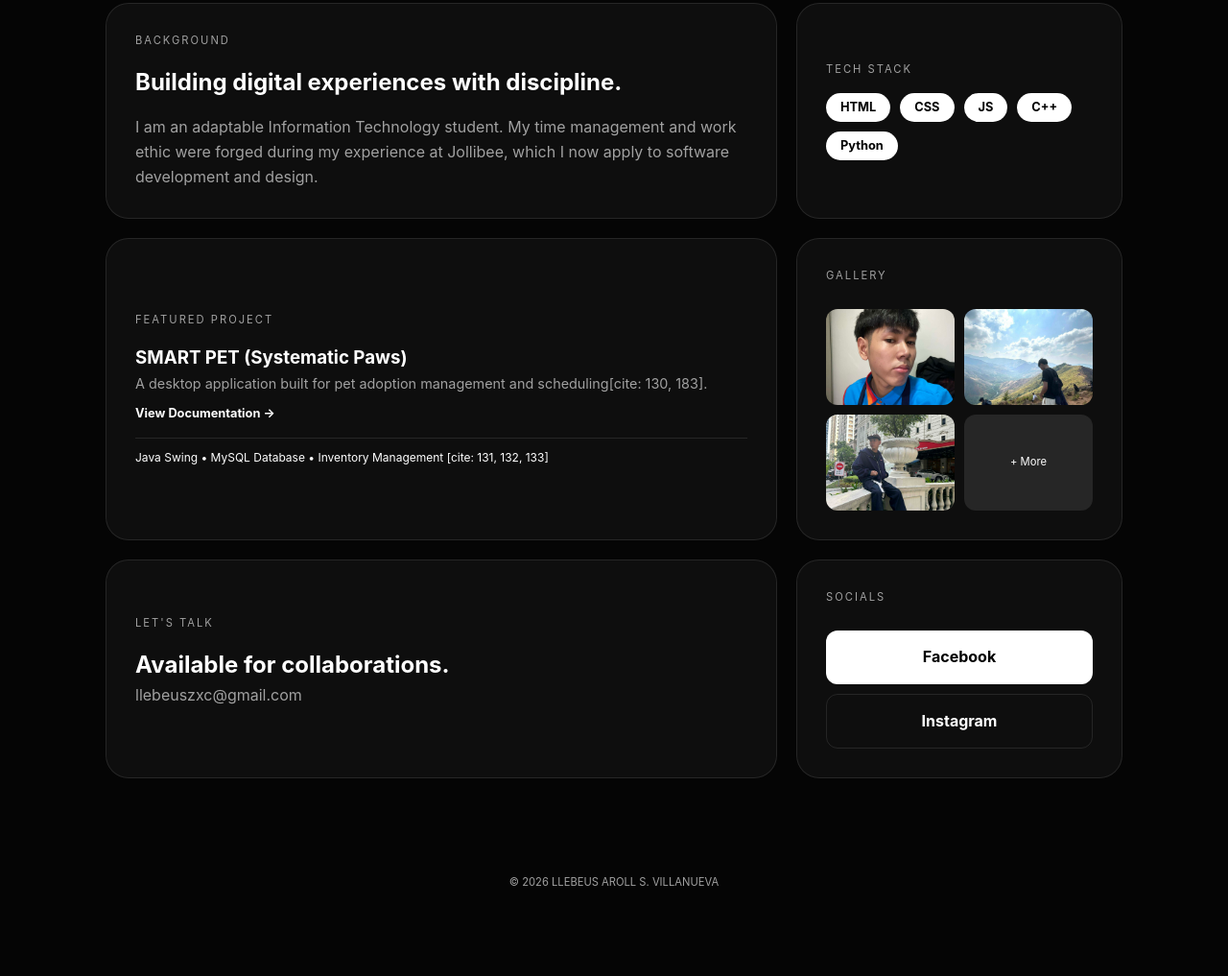
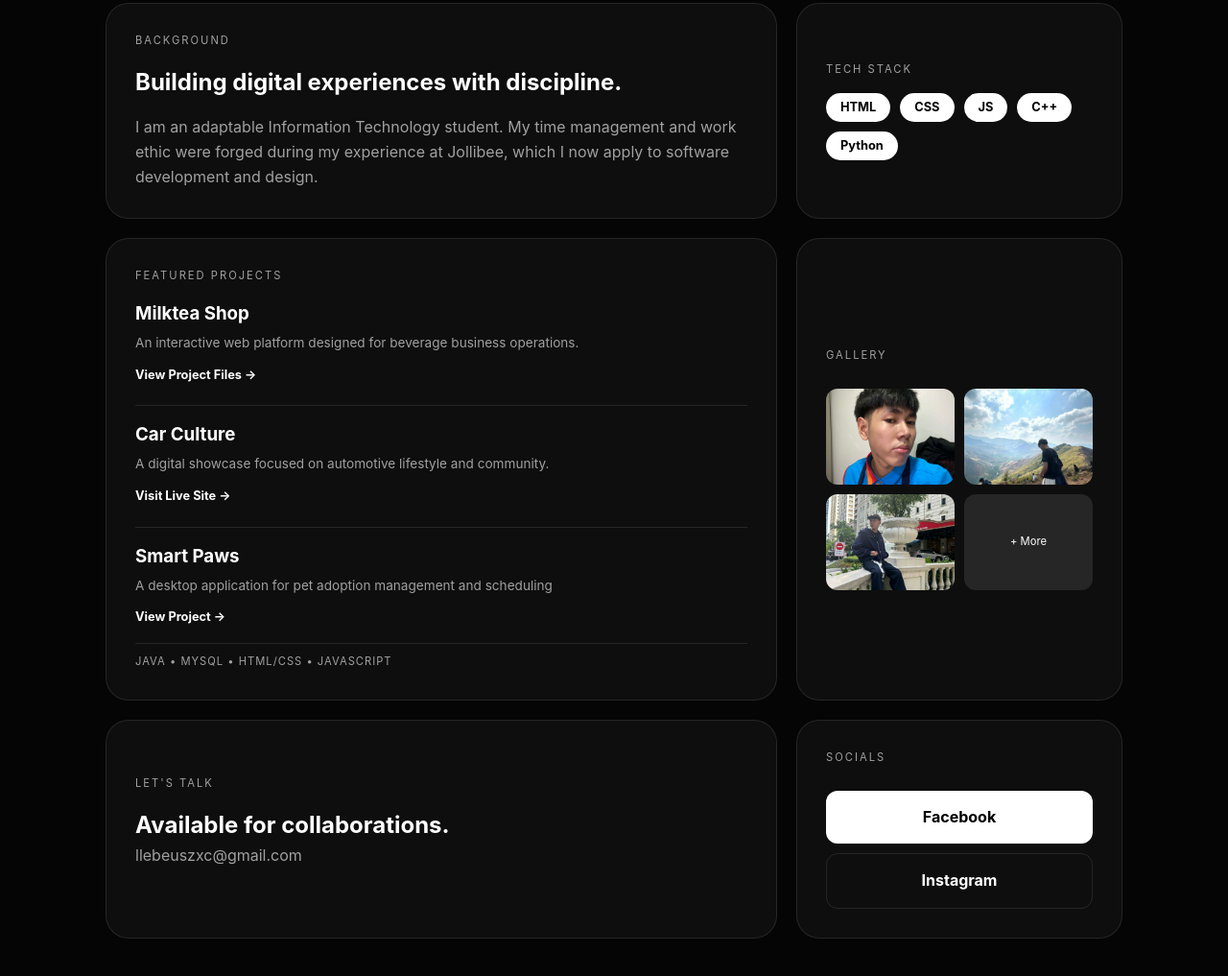
Before and after one commit to llebzxc/portfolio-website, a plain HTML site: page index.html in a window 1280 px wide. Shown: the part 897-1914 px from the top of the page at 96% size. Before the commit the page ends 1876 px from the top, so only its background shows below. Drawn offline with Linux system fonts and the light colour scheme.

Commit message:
Add files via upload

```diff
--- a/index.html
+++ b/index.html
@@ -254,19 +254,39 @@
             </div>
         </div>
 
-        <div id="work" class="bento-item col-2">
-    <span class="section-label">Featured Project</span>
-    <h3>SMART PET (Systematic Paws)</h3>
-    <p style="color: var(--secondary); font-size: 0.9rem; margin-bottom: 10px;">
-        A desktop application built for pet adoption management and scheduling[cite: 130, 183].
-    </p>
-    <a href="COVER-PAGE-Group-Project-in-Computer-Programming-2 (2).docx" target="_blank" class="project-link" style="color: var(--accent); text-decoration: none; font-weight: bold; font-size: 0.8rem;">
-        View Documentation →
-    </a>
-    <div style="font-size: 0.75rem; color: #fff; border-top: 1px solid var(--border); margin-top: 15px; padding-top: 10px;">
-        Java Swing • MySQL Database • Inventory Management [cite: 131, 132, 133]
-    </div>
-</div>
+      <div id="work" class="bento-item col-2">
+            <span class="section-label">Featured Projects</span>
+
+            <div style="margin-bottom: 20px;">
+                <h3 style="margin-bottom: 5px;">Milktea Shop</h3>
+                <p style="color: var(--secondary); font-size: 0.85rem; margin-bottom: 8px;">
+                  An interactive web platform designed for beverage business operations.
+                </p>
+
+                <a href="https://drive.google.com/drive/folders/1MrQFX1OdhJAA7WWlxgpZSbGEcyo3INV1?usp=sharing" target="_blank" style="color: var(--accent); text-decoration: none; font-weight: bold; font-size: 0.8rem;">View Project Files →</a>
+            </div>
+
+            <div style="margin-bottom: 20px; border-top: 1px solid var(--border); padding-top: 15px;">
+                <h3 style="margin-bottom: 5px;">Car Culture</h3>
+                <p style="color: var(--secondary); font-size: 0.85rem; margin-bottom: 8px;">
+                     A digital showcase focused on automotive lifestyle and community.
+                </p>
+                <a href="https://hotaruuuuuu.github.io/PROJECT/" target="_blank" style="color: var(--accent); text-decoration: none; font-weight: bold; font-size: 0.8rem;">Visit Live Site →</a>
+            </div>
+
+            <div style="border-top: 1px solid var(--border); padding-top: 15px;">
+                <h3 style="margin-bottom: 5px;">Smart Paws</h3>
+                <p style="color: var(--secondary); font-size: 0.85rem; margin-bottom: 8px;">
+                  A desktop application for pet adoption management and scheduling
+
+                </p>
+                <a href="#" style="color: var(--accent); text-decoration: none; font-weight: bold; font-size: 0.8rem;">View Project →</a>
+            </div>
+
+            <div style="font-size: 0.7rem; color: var(--secondary); border-top: 1px solid var(--border); margin-top: 15px; padding-top: 10px; letter-spacing: 1px;">
+                JAVA • MYSQL • HTML/CSS • JAVASCRIPT
+            </div>
+        </div>
         <div class="bento-item">
             <span class="section-label">Gallery</span>
             <div class="album-preview">
```
